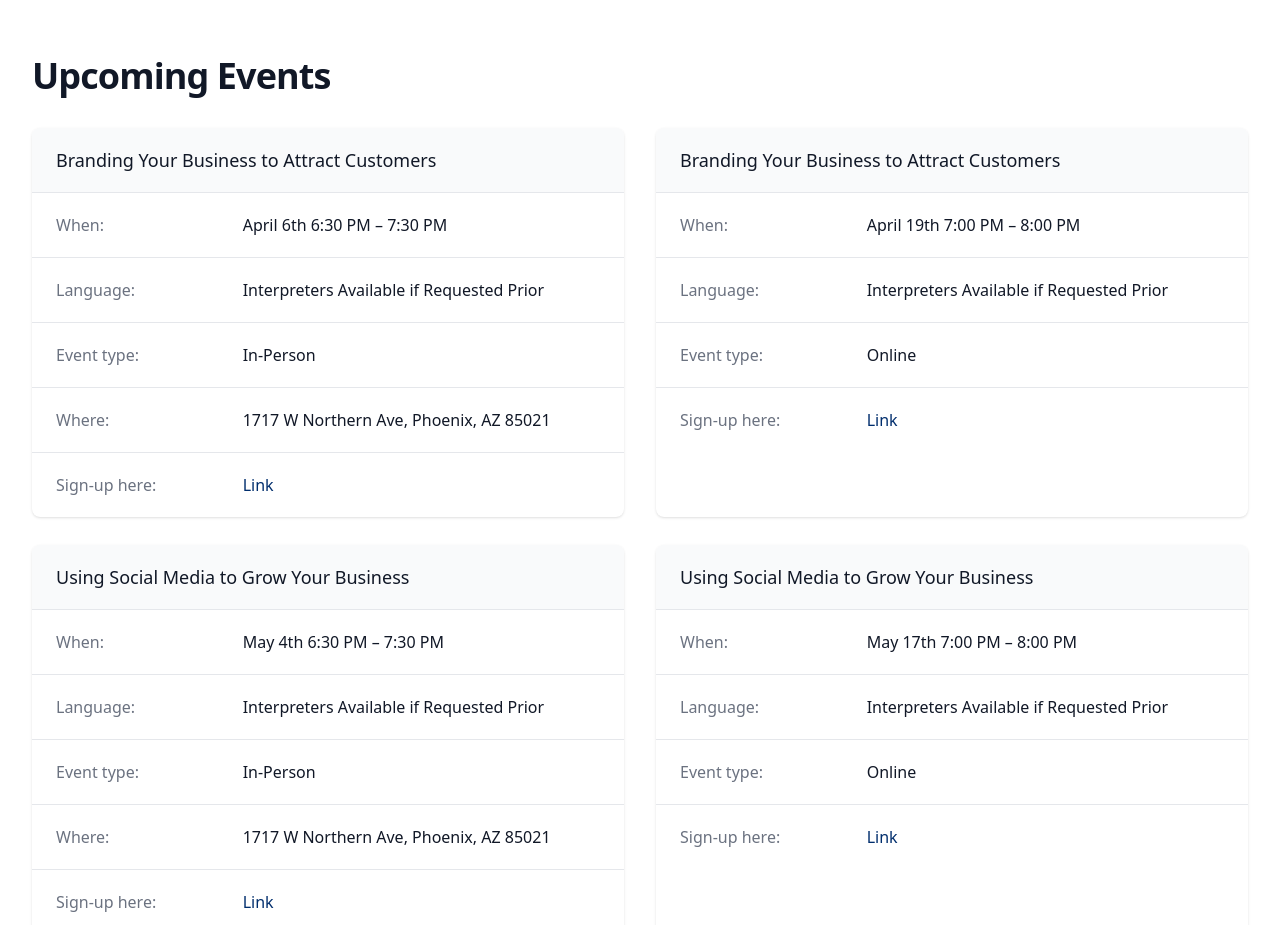
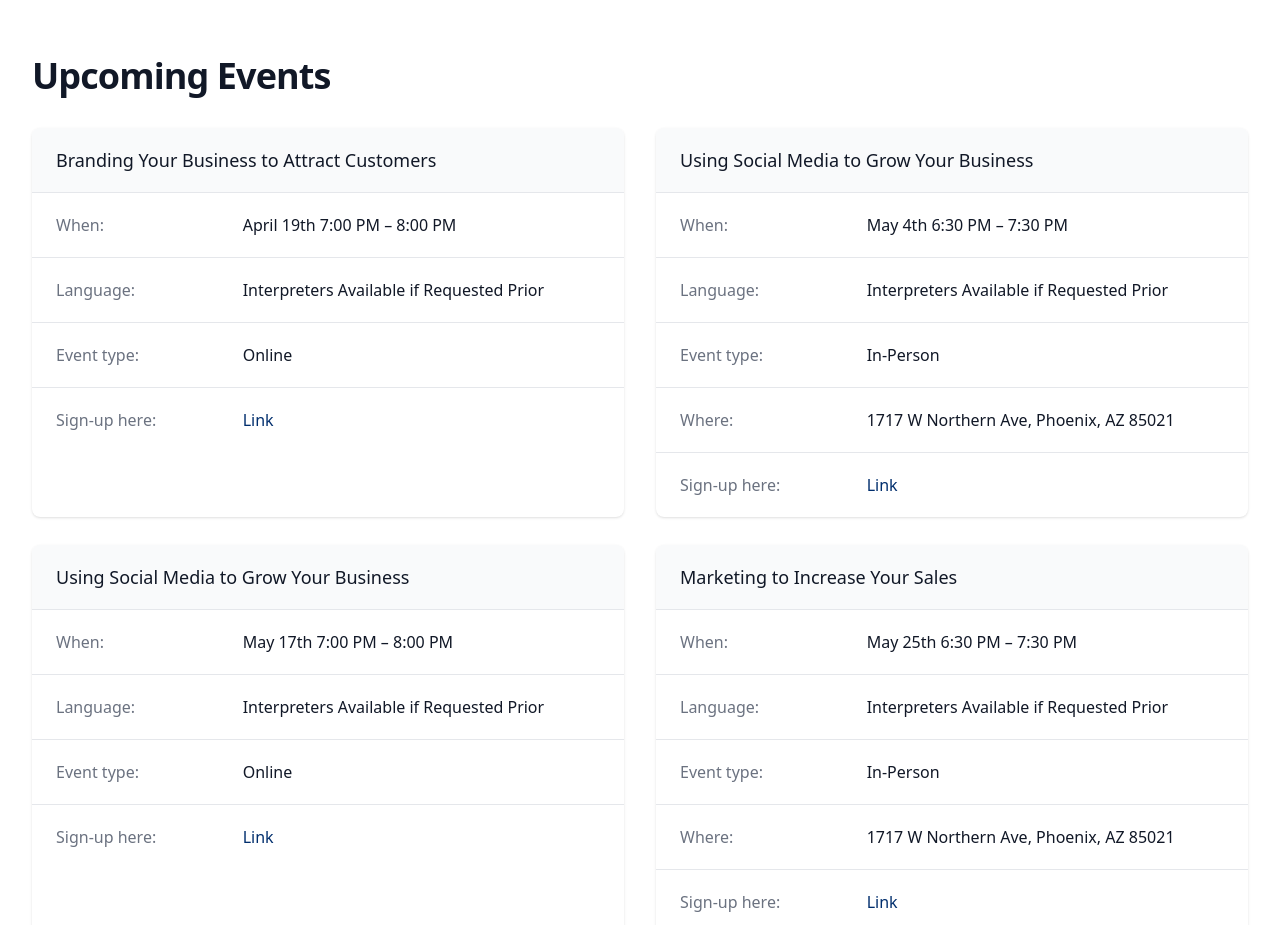
Before and after one commit to ericagirges/cnpp-website, a Next.js app in the folder app/: page /region/arizona in a window 1280 px wide. Shown: the part 960-1885 px from the top of the page. Built offline with nearby package versions, Linux system fonts and the light colour scheme.

Commit message:
Update StateContent.js

```diff
--- a/app/page-content/StateContent.js
+++ b/app/page-content/StateContent.js
@@ -31,15 +31,6 @@ export const StateData = {
     ],
     body: 'IRC CNPP will support the small business communities in Metro Phoenix and the surrounding area by providing information and tools to help stabilize and grow local small businesses, including individualized counseling, mentoring, and training.  Business advisors can also help small business owners apply for small business relief grants and loans and assist small business owners who have already received COVID-19 relief loans prepare documentation in support of loan forgiveness. This includes the current City of Phoenix Business Relief grant program. Project partners offer specialized supports to small agricultural and related businesses.  Interpretation services for all services and trainings are available upon request.',
     events: [
-      {
-        title: 'Branding Your Business to Attract Customers',
-        language: 'Interpreters Available if Requested Prior',
-        date: 'April 6th',
-        time: '6:30 PM – 7:30 PM',
-        type: 'In-Person',
-        address: '1717 W Northern Ave, Phoenix, AZ 85021',
-        link: 'https://www.eventbrite.com/e/branding-your-business-to-attract-customers-in-person-tickets-292777384037?aff=ebdsoporgprofile',
-      },
       {
         title: 'Branding Your Business to Attract Customers',
         language: 'Interpreters Available if Requested Prior',
@@ -142,14 +133,6 @@ export const StateData = {
         time: '4PM PST',
         type: 'Zoom',
         link: 'For more information contact Monica.Garry@rescue.org',
-      },
-               {
-        title: 'Online Marketing Training ',
-        language: 'English',
-        date: '4/8',
-        time: '4PM PST',
-        type: 'Zoom',
-        link: 'https://sdsbdc.ecenterdirect.com/events/15618',
       },
                  {
         title: 'Online Marketing Training ',
@@ -262,14 +245,6 @@ export const StateData = {
     ],
     body: 'IRC CNPP will support the small business communities in Iowa by providing information and tools to help stabilize and grow your business, including individualized counseling, mentoring, and training. Business advisors can also help small business owners apply for small business relief grants and loans and assist small business owners who have already received COVID-19 relief loans prepare documentation in support of loan forgiveness. Partners in this project also have business accelerator programs, lending services, and expertise in scaling your agriculture business. Interpretation services for all services and trainings are available upon request.',
     events: [
-      {
-        title: 'AARP: Work For Yourself At 50+',
-        language: 'English',
-        date: '4/11',
-        time: '9-11 AM CDT',
-        type: 'Virtual',
-        link: 'https://aarp.cventevents.com/088Xr9',
-      },
         {
         title: 'Always Ready: Financials',
         language: 'English',
@@ -348,24 +323,6 @@ export const StateData = {
     ],
     body: 'IRC CNPP will support the small business communities the Salt Lake City metro region and the surrounding areas by providing information and tools to help stabilize and grow your business, including individualized counseling, mentoring, and training. Business advisors can also help small business owners apply for small business relief grants and loans and assist small business owners who have already received COVID-19 relief loans prepare documentation in support of loan forgiveness.  Interpretation services are available upon request. Partners in this project also have business incubator programs for food entrepreneurs.  Interpretation services for all services and trainings are available upon request.',
     events: [
-      {
-        title: 'Sugar House Coffee Pop Up',
-        language: '',
-        date: 'April 7th',
-        time: '10:00AM - 2:00PM',
-        type: 'In-Person',
-        address: '2011 S 1100 E Salt Lake City, UT 84106',
-        link: '',
-      },
-      {
-        title: 'NADL Pitching Competition',
-        language: '',
-        date: 'April 12th',
-        time: '5:30 PM – 7:30 PM',
-        type: 'Virtual',
-        address: '',
-        link: 'https://rescue.zoom.us/meeting/register/tJ0udOytrD8pHt3xMPxXW0jBKlpSpKbG-cfx',
-      },
       {
         title: 'NADL Final Pitching Event',
         language: '',
```
